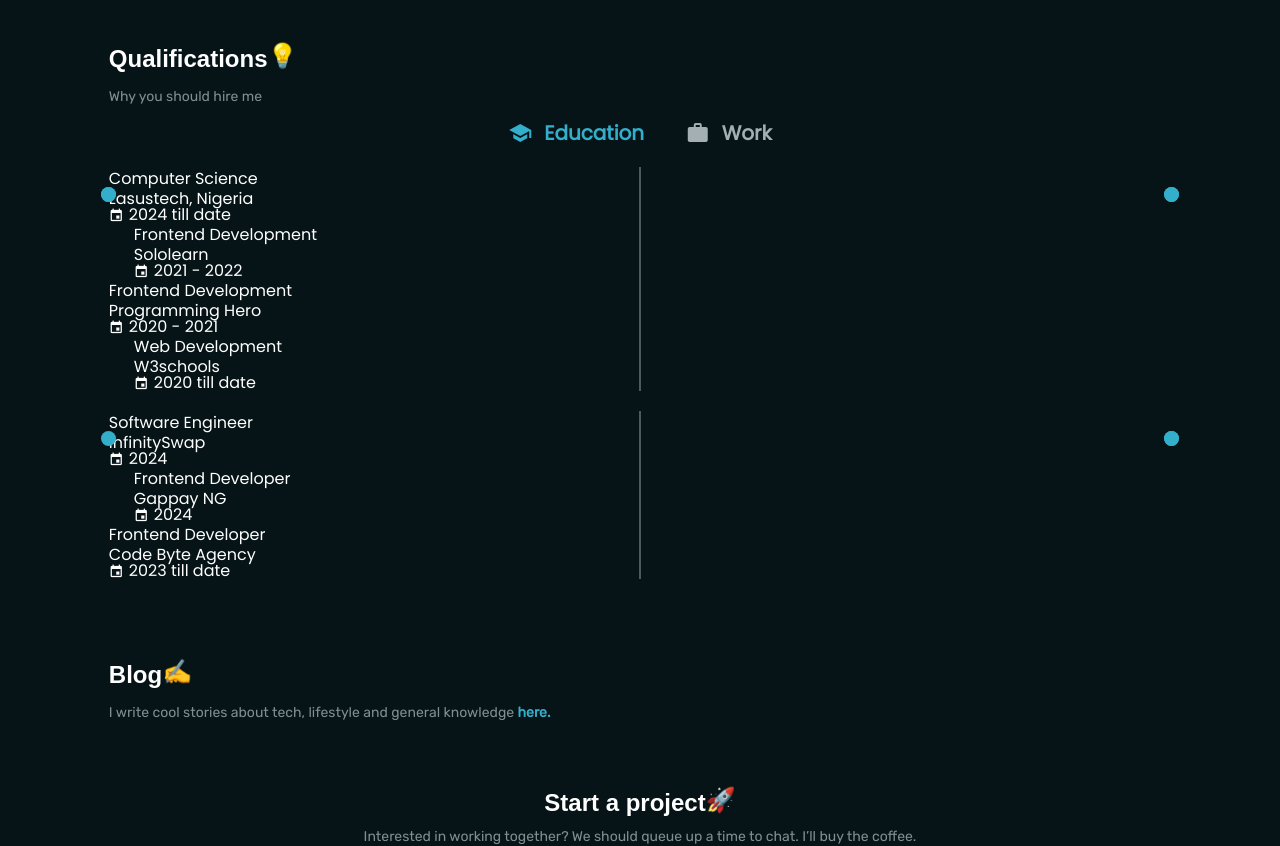
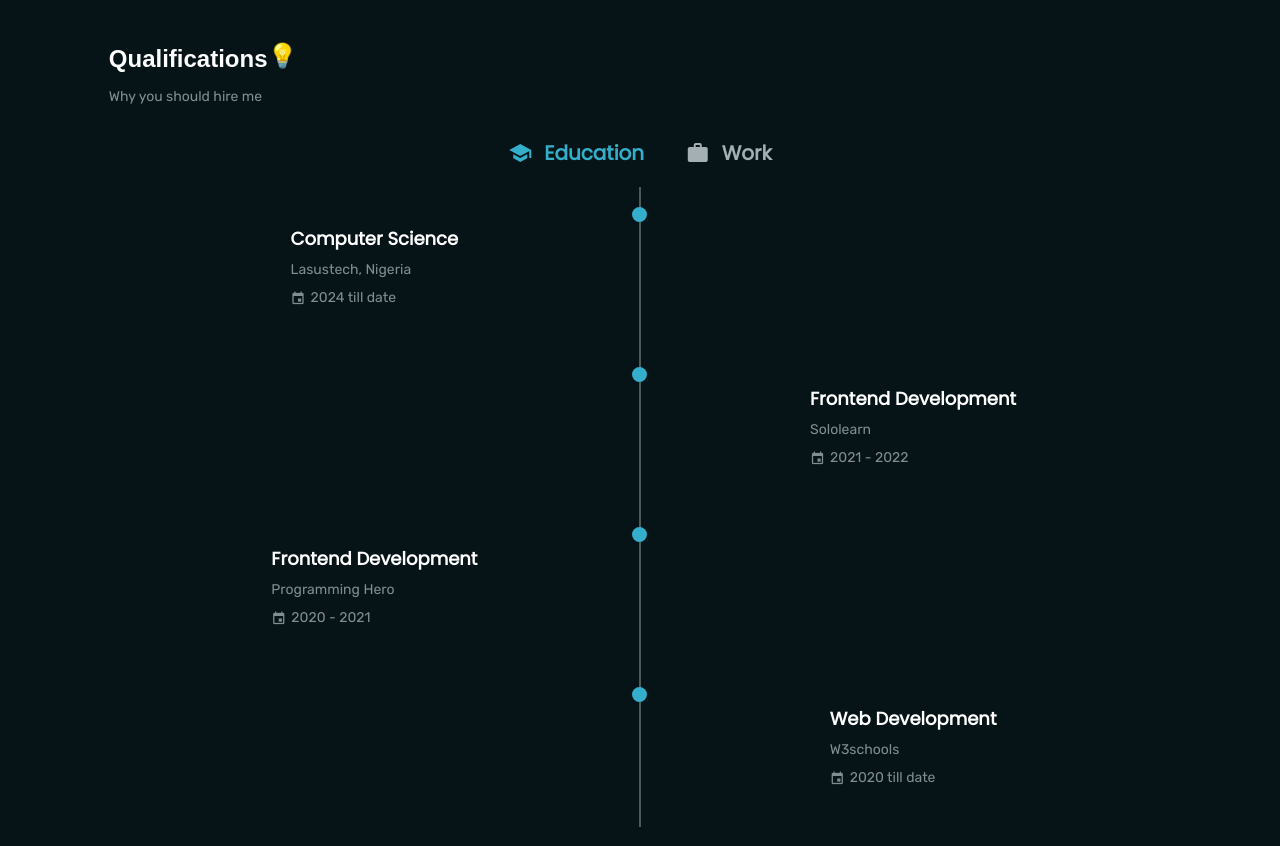
Before and after one commit to TreasureUzoma/Portfolio, a Next.js app: page / in a window 1280 px wide. Shown: the part 3560-4406 px from the top of the page. Built offline with nearby package versions, Linux system fonts and the light colour scheme; a web font is replaced by a local one.

Commit message:
lets see

```diff
--- a/app/components/Qualifications.tsx
+++ b/app/components/Qualifications.tsx
@@ -1,36 +1,62 @@
+"use client";
+import React, { useState } from "react";
+
 const Qualifications = () => {
+    const [showEducation, setShowEducation] = useState(true);
+
+    const toggleSection = () => {
+        setShowEducation(prev => !prev);
+    };
+
     return (
         <section>
             <div className="flex justify-center py-[2.5rem]">
                 <div className="my_fixed_width">
                     <h2 className="text-2xl font-bold font-clash">
                         Qualifications
-                        <span className="inline-block animate-bounce">
-                            💡
-                        </span>
+                        <span className="inline-block animate-bounce">💡</span>
                     </h2>
-                    <p className="text-sm text-[#808e91] font-rubik my-3">
+                    <p className="text-sm text-[#808e91] font-rubik my-3 mb-[2rem]">
                         Why you should hire me
                     </p>
                     <div className="flex items-center justify-center">
-                        {/*
-                      #a3afb2
-                      */}
-                        <h3 className="px-[1.3rem] flex items-center justify-center text-[#34afcb] space-x-3 text-xl font-bold">
+                        <h3
+                            className={`px-[1.3rem] flex items-center justify-center ${
+                                showEducation
+                                    ? "text-[#34afcb]"
+                                    : "text-[#a3afb2]"
+                            } space-x-3 text-xl font-bold`}
+                            onClick={toggleSection}
+                        >
                             <span className="material-icons">school</span>
                             <span>Education</span>
                         </h3>
-                        <h3 className="px-[1.3rem] flex items-center justify-center text-[#a3afb2] space-x-3 text-xl font-bold">
+                        <h3
+                            className={`px-[1.3rem] flex items-center justify-center ${
+                                !showEducation
+                                    ? "text-[#34afcb]"
+                                    : "text-[#a3afb2]"
+                            } space-x-3 text-xl font-bold`}
+                            onClick={toggleSection}
+                        >
                             <span className="material-icons">work</span>
                             <span>Work</span>
                         </h3>
                     </div>
-                    <ul className="timeline" id="education-block">
+                    <ul
+                        className="timeline"
+                        id="education-block"
+                        style={{ display: showEducation ? "block" : "none" }}
+                    >
                         <li className="timeline-item">
                             <div>
-                                <h4>Computer Science</h4>
-                                <p>Lasustech, Nigeria</p>
-                                <p className="time-text">
+                                <h4 className="font-bold text-lg leading-[1.35rem]">
+                                    Computer Science
+                                </h4>
+                                <p className="font-rubik text-[#808e91] mt-3 text-sm">
+                                    Lasustech, Nigeria
+                                </p>
+                                <p className="text-sm text-[#808e91] font-rubik mt-3">
                                     <i className="material-icons">event</i> 2024
                                     till date
                                 </p>
@@ -38,9 +64,13 @@ const Qualifications = () => {
                         </li>
                         <li className="timeline-item">
                             <div>
-                                <h4>Frontend Development</h4>
-                                <p>Sololearn</p>
-                                <p className="time-text">
+                                <h4 className="font-bold text-lg leading-[1.35rem]">
+                                    Frontend Development
+                                </h4>
+                                <p className="font-rubik text-[#808e91] mt-3 text-sm">
+                                    Sololearn
+                                </p>
+                                <p className="font-rubik text-[#808e91] mt-3 text-sm">
                                     <i className="material-icons">event</i> 2021
                                     - 2022
                                 </p>
@@ -48,9 +78,13 @@ const Qualifications = () => {
                         </li>
                         <li className="timeline-item">
                             <div>
-                                <h4>Frontend Development</h4>
-                                <p>Programming Hero</p>
-                                <p className="time-text">
+                                <h4 className="font-bold text-lg leading-[1.35rem]">
+                                    Frontend Development
+                                </h4>
+                                <p className="font-rubik text-[#808e91] mt-3 text-sm">
+                                    Programming Hero
+                                </p>
+                                <p className="font-rubik text-[#808e91] mt-3 text-sm">
                                     <i className="material-icons">event</i> 2020
                                     - 2021
                                 </p>
@@ -58,39 +92,57 @@ const Qualifications = () => {
                         </li>
                         <li className="timeline-item">
                             <div>
-                                <h4>Web Development</h4>
-                                <p>W3schools</p>
-                                <p className="time-text">
+                                <h4 className="font-bold text-lg leading-[1.35rem]">
+                                    Web Development
+                                </h4>
+                                <p className="font-rubik text-[#808e91] mt-3 text-sm">
+                                    W3schools
+                                </p>
+                                <p className="font-rubik text-[#808e91] mt-3 text-sm">
                                     <i className="material-icons">event</i> 2020
                                     till date
                                 </p>
                             </div>
                         </li>
                     </ul>
-                    <ul className="timeline" id="work-block">
+                    <ul
+                        className="timeline"
+                        id="work-block"
+                        style={{ display: showEducation ? "none" : "block" }}
+                    >
                         <li className="timeline-item">
                             <div>
-                                <h4>Software Engineer</h4>
-                                <p>InfinitySwap</p>
-                                <p className="time-text">
+                                <h4 className="font-bold text-lg leading-[1.35rem]">
+                                    Software Engineer
+                                </h4>
+                                <p className="font-rubik text-[#808e91] mt-3 text-sm">
+                                    InfinitySwap
+                                </p>
+                                <p className="font-rubik text-[#808e91] mt-3 text-sm">
                                     <i className="material-icons">event</i> 2024
                                 </p>
                             </div>
                         </li>
                         <li className="timeline-item">
                             <div>
-                                <h4>Frontend Developer</h4>
-                                <p>Gappay NG</p>
-                                <p className="time-text">
+                                <h4 className="font-bold text-lg leading-[1.35rem]">
+                                    Frontend Developer
+                                </h4>
+                                <p className="font-rubik text-[#808e91] mt-3 text-sm">
+                                    Gappay NG
+                                </p>
+                                <p className="font-rubik text-[#808e91] mt-3 text-sm">
                                     <i className="material-icons">event</i> 2024
                                 </p>
                             </div>
                         </li>
                         <li className="timeline-item">
                             <div>
-                                <h4>Frontend Developer</h4>
-                                <p>Code Byte Agency</p>
-                                <p className="time-text">
+                                <h4 className="font-bold text-lg leading-[1.35rem]">
+                                    Frontend Developer
+                                </h4>
+                                <p className="font-rubik text-[#808e91] mt-3 text-sm">Code Byte Agency</p>
+                                <p className="font-rubik text-[#808e91] mt-3 text-sm">
                                     <i className="material-icons">event</i> 2023
                                     till date
                                 </p>
@@ -102,4 +154,5 @@ const Qualifications = () => {
         </section>
     );
 };
+
 export default Qualifications;
--- a/app/components/Skills.tsx
+++ b/app/components/Skills.tsx
@@ -64,7 +64,7 @@ const Skills = () => {
                       </div>
                       <div className="w-full flex items-center relative overflow-hidden px-5 p-4 bg-[#0a1c20] block_left">
                         <div>
-                          <p className="text-[0.9rem]">...</p>
+                          <p className="text-[0.9rem]">. . .</p>
                         </div>
                       </div>
                     </div>
--- a/app/globals.css
+++ b/app/globals.css
@@ -115,6 +115,16 @@ body {
     background: #4c5a5d;
     transform: translateX(-50%);
 }
+.timeline-item {
+    position: relative;
+    width: 50%;
+    height: 10rem;
+    display: flex;
+    padding: 20px 10px;
+    justify-content: center;
+    align-items: center;
+    box-sizing: border-box;
+}
 
 .timeline-item:nth-child(odd) {
     left: 0;
@@ -148,6 +158,7 @@ body {
 .timeline-item:nth-child(4):before {
     background: #34afcb;
 }
+
 .timeline p {
     line-height: 1rem;
 }
--- a/app/layout.tsx
+++ b/app/layout.tsx
@@ -1,9 +1,29 @@
 import { Metadata } from "next";
+
 export const metadata: Metadata = {
     title: "Treasure Uzoma - Portfolio",
     description:
         "3+ years of experience. Specialized in building products, while ensuring a seamless web experience for clients across Africa.",
-    themeColor: "#061417"
+    themeColor: "#061417",
+    keywords: "portfolio, web development, UX/UI design, Treasure Uzoma, Africa, technology",
+    author: "Treasure Uzoma",
+    charset: "UTF-8",
+    viewport: "width=device-width, initial-scale=1.0",
+    robots: "index, follow",
+    icons: {
+        icon: "https://infinityswapapp.vercel.app/me.jpg",
+    },
+    openGraph: {
+        title: "Treasure Uzoma - Portfolio",
+        description: "3+ years of experience in web development.",
+        url: "https://treasureuzoma.netlify.app",
+        images: [
+            {
+                url: "https://infinityswapapp.vercel.app/me.jpg",
+                alt: "Treasure Uzoma Portfolio Preview",
+            },
+        ],
+    },
 };
 
 export default function RootLayout({
--- a/next.config.js
+++ b/next.config.js
@@ -2,5 +2,8 @@
 const nextConfig = {}
 
 module.exports = {
-  swcMinify: false
+  swcMinify: false,
+  images: {
+    domains: ["https://infinityswapapp.vercel.app"],
+  }
 };
```
